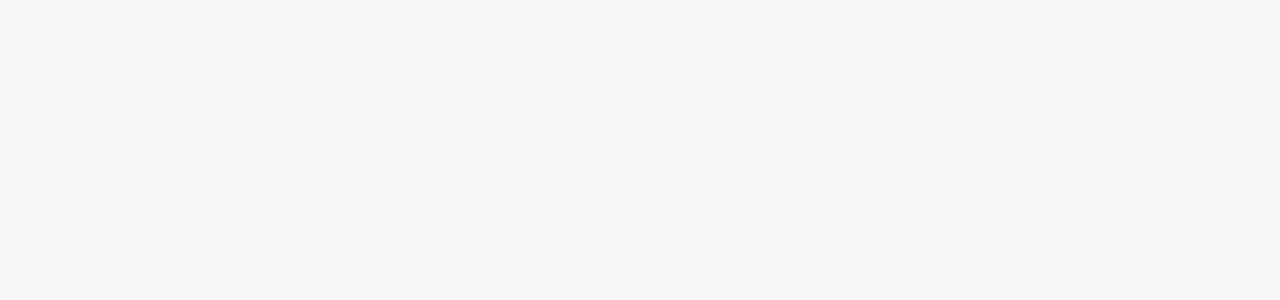
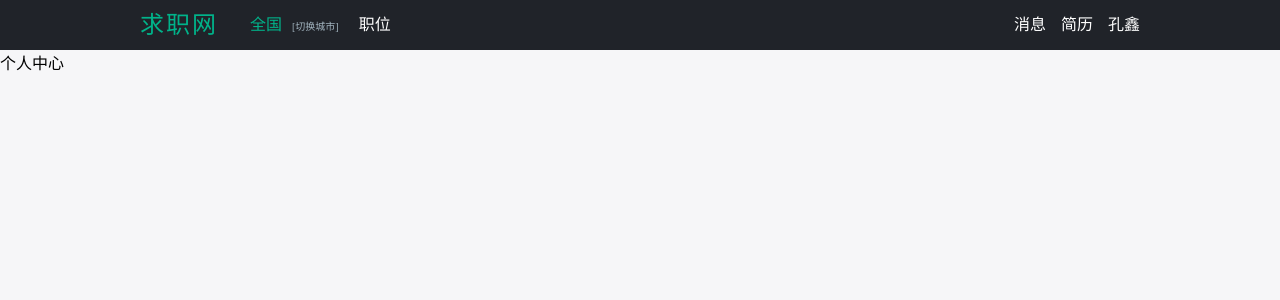
Before and after one commit to onekx/recruitment-platform, a Vue app in the folder front-end/: page /user in a window 1280 px wide. Shown: the top 300 px of the page. Built offline with nearby package versions, Linux system fonts and the light colour scheme.

Commit message:
配置router

```diff
--- a/front-end/src/components/common/Header.vue
+++ b/front-end/src/components/common/Header.vue
@@ -10,27 +10,27 @@
         <span v-text="city" class="city-text"></span>
         <span @click="dialogVisible = true" class="switch-city">[切换城市]</span>
       </div>
-      <a href="/" class="home-btn">职位</a>
+      <router-link to="/" class="home-btn">职位</router-link>
       <div class="user-nav">
         <ul>
           <li>
-            <a href="/">消息</a>
+            <router-link to="/message">消息</router-link>
           </li>
           <li>
-            <a href="/">简历</a>
+            <router-link to="/resume">简历</router-link>
           </li>
           <li>
             <span @click="dropdown = !dropdown" class="name" v-text="username"></span>
             <div class="dropdown" v-show="dropdown">
               <ul>
                 <li>
-                  <a href="/">个人中心</a>
+                  <router-link to="/user">个人中心</router-link>
                 </li>
                 <li>
-                  <a href="/">账号设置</a>
+                  <router-link to="/setting">账号设置</router-link>
                 </li>
                 <li>
-                  <a href="/">退出登录</a>
+                  <router-link to="/">退出登录</router-link>
                 </li>
               </ul>
             </div>
--- /dev/null
+++ b/front-end/src/pages/Message.vue
@@ -0,0 +1,16 @@
+<template>
+  <div>
+    <Header />消息
+  </div>
+</template>
+
+<script>
+import Header from '../components/common/Header'
+
+export default {
+  name: 'Message',
+  components: {
+    Header
+  }
+}
+</script>
--- /dev/null
+++ b/front-end/src/pages/Resume.vue
@@ -0,0 +1,16 @@
+<template>
+  <div>
+    <Header />简历
+  </div>
+</template>
+
+<script>
+import Header from '../components/common/Header'
+
+export default {
+  name: 'Resume',
+  components: {
+    Header
+  }
+}
+</script>
--- /dev/null
+++ b/front-end/src/pages/User/PersonalCenter.vue
@@ -0,0 +1,16 @@
+<template>
+  <div>
+    <Header />个人中心
+  </div>
+</template>
+
+<script>
+import Header from '@/components/common/Header'
+
+export default {
+  name: 'PersonalCenter',
+  components: {
+    Header
+  }
+}
+</script>
--- /dev/null
+++ b/front-end/src/pages/User/Setting.vue
@@ -0,0 +1,16 @@
+<template>
+  <div>
+    <Header />设置
+  </div>
+</template>
+
+<script>
+import Header from '@/components/common/Header'
+
+export default {
+  name: 'Setting',
+  components: {
+    Header
+  }
+}
+</script>
--- a/front-end/src/router/index.js
+++ b/front-end/src/router/index.js
@@ -1,7 +1,5 @@
 import Vue from 'vue'
 import VueRouter from 'vue-router'
-
-import Home from '../pages/Home'
 
 Vue.use(VueRouter)
 
@@ -13,7 +11,27 @@
     {
         path: '/index',
         name: 'Home',
-        component: Home
+        component: () => import('../pages/Home')
+    },
+    {
+        path: '/message',
+        name: 'Message',
+        component: () => import('../pages/Message')
+    },
+    {
+        path: '/resume',
+        name: 'Resume',
+        component: () => import('../pages/Resume')
+    },
+    {
+        path: '/user',
+        name: 'User',
+        component: () => import('../pages/User/PersonalCenter')
+    },
+    {
+        path: '/setting',
+        name: 'Setting',
+        component: () => import('../pages/User/Setting')
     }
 ]
 
```
